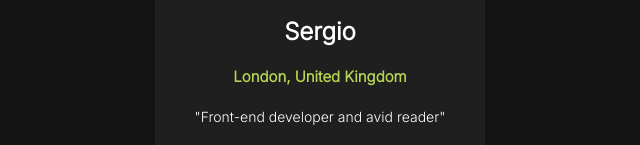
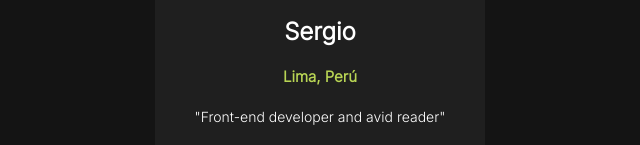
Before and after one commit to andresinh0/frontend-mentor-1, a plain HTML site: page index.html in a window 1280 px wide. Shown: the part 283-428 px from the top of the page, without its empty margins (335-975 px from the left). Drawn offline with Linux system fonts and the light colour scheme.

Commit message:
Update index.html

```diff
--- a/index.html
+++ b/index.html
@@ -17,7 +17,7 @@
       </div>
       <div class="info">
         <h2>Sergio </h2>
-        <strong>London, United Kingdom</strong><br>
+        <strong>Lima, Perú</strong><br>
         <br>
         <span>"Front-end developer and avid reader"</span>
       </div>
```
